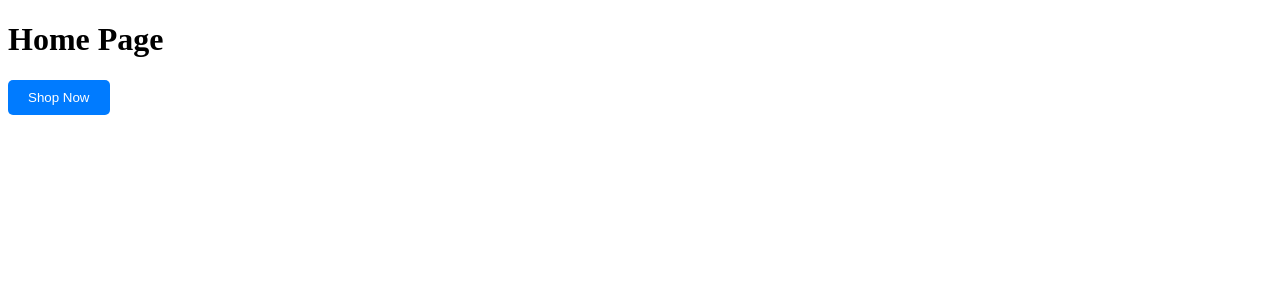
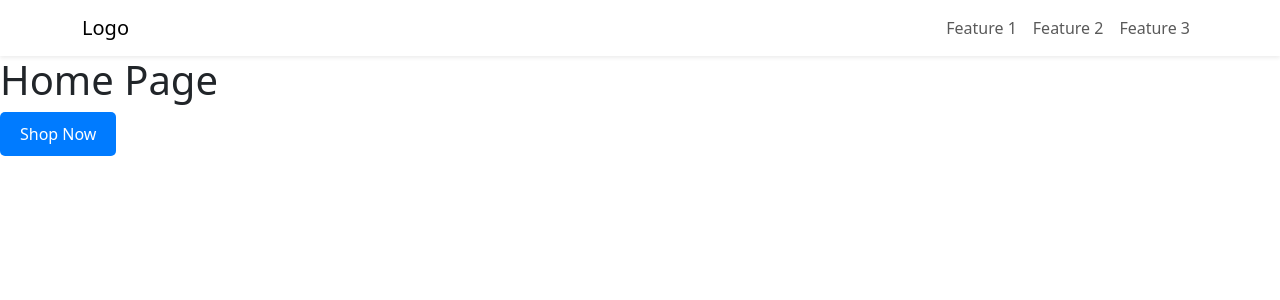
Before and after one commit to Marcos-Echeverria/nutec-eccomerce, a React (Create React App) app: page / in a window 1280 px wide. Shown: the top 300 px of the page. Built offline with nearby package versions, Linux system fonts and the light colour scheme; no server answers.

Commit message:
Navbar-demo

```diff
--- a/package.json
+++ b/package.json
@@ -7,7 +7,9 @@
     "@testing-library/react": "^13.4.0",
     "@testing-library/user-event": "^13.5.0",
     "axios": "^1.7.7",
+    "bootstrap": "^5.3.3",
     "react": "^18.3.1",
+    "react-bootstrap": "^2.10.5",
     "react-dom": "^18.3.1",
     "react-router-dom": "^6.26.2",
     "react-scripts": "5.0.1",
--- a/src/components/molecules/ProductCard.js
+++ b/src/components/molecules/ProductCard.js
@@ -33,7 +33,7 @@ const ProductPrice = styled.p`
     margin: 8px 0;
 `;
 
-const ProductCard = ({ title, description, imageUrl, price  }) => {
+const ProductCard = ({ title, description, imageUrl, price }) => {
     return (
         <Card>
             <ProductImage src={imageUrl} alt={title} />
--- /dev/null
+++ b/src/components/molecules/navbar.js
@@ -0,0 +1,22 @@
+import Container from 'react-bootstrap/Container';
+import Nav from 'react-bootstrap/Nav';
+import Navbar from 'react-bootstrap/Navbar';
+
+function Navegacion() {
+    return (
+        <>
+            <Navbar bg="white" data-bs-theme="white" sticky="top" className="shadow-sm">
+                <Container>
+                    <Navbar.Brand href="#home">Logo</Navbar.Brand>
+                    <Nav className="">
+                        <Nav.Link href="#home">Feature 1</Nav.Link>
+                        <Nav.Link href="#features">Feature 2</Nav.Link>
+                        <Nav.Link href="#pricing">Feature 3</Nav.Link>
+                    </Nav>
+                </Container>
+            </Navbar>
+        </>
+    );
+}
+
+export default Navegacion;
--- a/src/pages/Home.js
+++ b/src/pages/Home.js
@@ -1,8 +1,14 @@
 import { Button } from "../components/atoms/index.js";
+import Navegacion from "../components/molecules/navbar.js";
+import 'bootstrap/dist/css/bootstrap.min.css';
+
+
+
 
 const Home = () => {
     return (
         <div>
+            <Navegacion />
             <h1>Home Page</h1>
             <Button>Shop Now</Button>
         </div>
```
Also changed, not shown: 1 other file (tests, documents, lock files or other folders).
